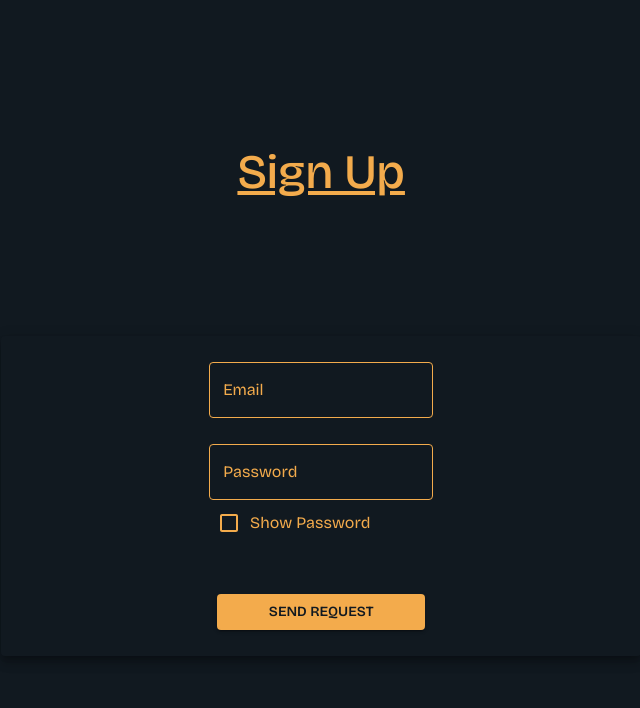
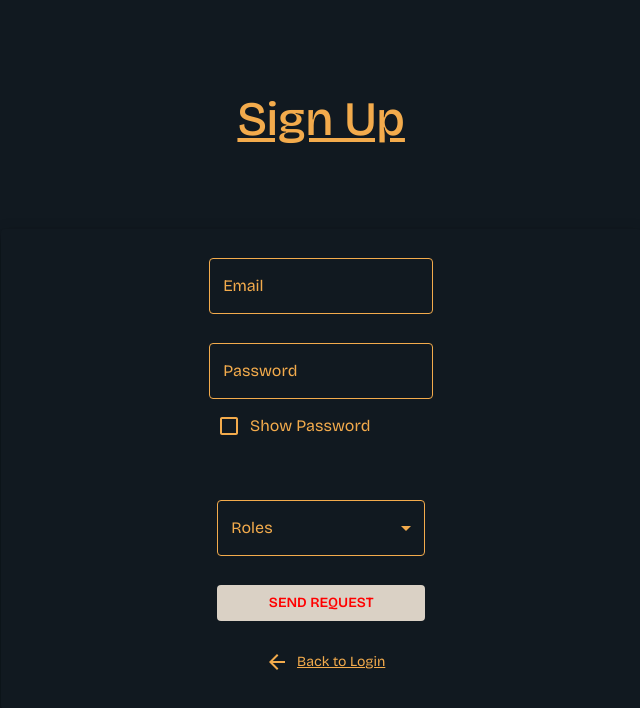
Before and after one commit to DhirajB7/Recipe_Frontend_Manager, a React (Create React App) app: page /signup in a window 1280 px wide. Shown: the top 708 px of the page, without its empty margins (314-954 px from the left). Built offline with nearby package versions, Linux system fonts and the light colour scheme.

Commit message:
login + signup ui Ready
data remains

```diff
--- a/package.json
+++ b/package.json
@@ -5,7 +5,8 @@
   "dependencies": {
     "@emotion/react": "^11.11.4",
     "@emotion/styled": "^11.11.5",
-    "@mui/material": "^5.15.17",
+    "@mui/icons-material": "^5.15.19",
+    "@mui/material": "^5.15.19",
     "@testing-library/jest-dom": "^5.17.0",
     "@testing-library/react": "^13.4.0",
     "@testing-library/user-event": "^13.5.0",
--- /dev/null
+++ b/src/components/common/dropdown/DropDownCommon.css
@@ -0,0 +1,22 @@
+.MuiFormControl-fullWidth {
+  width: 13rem !important;
+}
+
+.MuiFormLabel-root,
+.MuiSvgIcon-root {
+  color: var(--primaryColor) !important;
+  text-transform: capitalize;
+}
+
+.MuiMenuItem-root {
+  text-transform: uppercase;
+  color: var(--primaryColor) !important;
+}
+
+.MuiInputBase-input {
+  text-transform: uppercase;
+}
+
+.MuiMenu-paper {
+  background-color: var(--bgColor) !important;
+}
--- /dev/null
+++ b/src/components/common/dropdown/DropDownCommon.jsx
@@ -0,0 +1,40 @@
+import { FormControl, InputLabel, MenuItem, Select } from "@mui/material";
+import React, { useState } from "react";
+import "./DropDownCommon.css";
+
+/**
+ *
+ * @param {{
+ * label;
+ * items;
+ * returnData;
+ * }}
+ *
+ */
+
+const DropDownCommon = ({ label, items = [], returnData }) => {
+  const [data, setData] = useState("");
+
+  return (
+    <FormControl fullWidth>
+      <InputLabel id={label}>{label}</InputLabel>
+      <Select
+        label={label}
+        value={data}
+        onChange={(e) => {
+          const selectedRole = e.target.value;
+          returnData(selectedRole);
+          setData(selectedRole);
+        }}
+      >
+        {items.map((item) => (
+          <MenuItem key={item.id} value={item.value}>
+            {item.label}
+          </MenuItem>
+        ))}
+      </Select>
+    </FormControl>
+  );
+};
+
+export default DropDownCommon;
--- a/src/components/signup/SignUpComponent.css
+++ b/src/components/signup/SignUpComponent.css
@@ -10,10 +10,24 @@
 
 .signupContainer {
   width: 40rem;
-  height: 20rem;
+  height: 30rem;
   background-color: var(--bgColor) !important;
 }
 
 .insideContaner {
   height: 100%;
 }
+
+.linkText,
+.arrow {
+  display: inline;
+  color: var(--primaryColor);
+  cursor: pointer;
+}
+
+.linkText {
+  position: relative;
+  bottom: 8px;
+  left: 8px;
+  text-decoration: underline;
+}
--- a/src/components/signup/SignUpComponent.jsx
+++ b/src/components/signup/SignUpComponent.jsx
@@ -5,6 +5,9 @@ import TextFieldCommon from "../common/textField/TextFieldCommon";
 import { useState } from "react";
 import ButtonCommon from "../common/button/ButtonCommon";
 import CheckBoxCommon from "../common/checkbox/CheckBoxCommon";
+import DropDownCommon from "../common/dropdown/DropDownCommon";
+import ArrowBackIcon from "@mui/icons-material/ArrowBack";
+import { useNavigate } from "react-router-dom";
 
 const SignUpComponent = ({ heading, signupData }) => {
   const [email, setEmail] = useState("");
@@ -12,6 +15,16 @@ const SignUpComponent = ({ heading, signupData }) => {
     data: "",
     show: false,
   });
+
+  const navigate = useNavigate();
+
+  const navigateBackToLogin = () => {
+    navigate("/");
+  };
+
+  const dropDownValue = (e) => {
+    console.log(e);
+  };
 
   return (
     <Grid
@@ -66,10 +79,28 @@ const SignUpComponent = ({ heading, signupData }) => {
               />
             </Grid>
             <Grid item>
+              <DropDownCommon
+                label={signupData.dropdownLabel}
+                items={signupData.dropdownObject}
+                returnData={dropDownValue}
+              />
+            </Grid>
+            <Grid item>
               <ButtonCommon
                 text={signupData.sendRequest}
+                disabled={!(email && password.data)}
                 onClick={() => console.log("BUTTON CLICKED")}
               />
+            </Grid>
+            <Grid item>
+              <ArrowBackIcon className="arrow" onClick={navigateBackToLogin} />
+              <Typography
+                variant="body2"
+                className="linkText"
+                onClick={navigateBackToLogin}
+              >
+                Back to Login
+              </Typography>
             </Grid>
           </Grid>
         </Card>
--- a/src/utils/words.json
+++ b/src/utils/words.json
@@ -14,6 +14,19 @@
     "password": "password",
     "email": "email",
     "sendRequest": "send request",
-    "showPassword": "show password"
+    "showPassword": "show password",
+    "dropdownLabel": "roles",
+    "dropdownObject": [
+      {
+        "id": 0,
+        "value": "ROLE_ADMIN",
+        "label": "admin"
+      },
+      {
+        "id": 1,
+        "value": "ROLE_USER",
+        "label": "user"
+      }
+    ]
   }
 }
```
Also changed, not shown: 1 other file (tests, documents, lock files or other folders).
